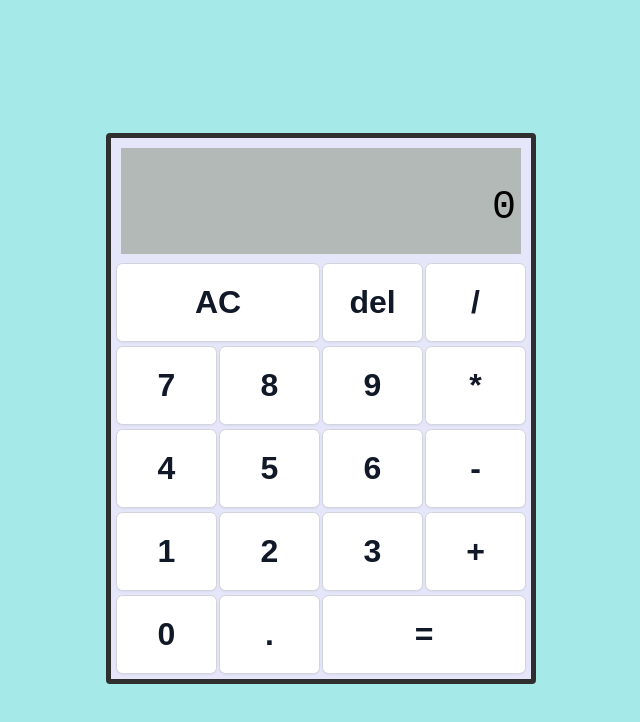
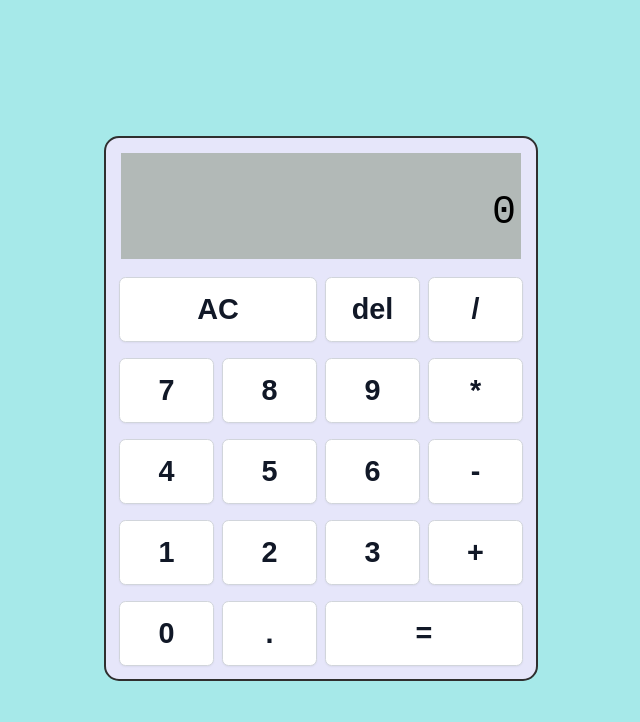
Before and after one commit to SurajG20/Calculator, a plain HTML site: page index.html in a window 1280 px wide. Shown: the whole page, without its empty margins (319-959 px from the left). Drawn offline with Linux system fonts and the light colour scheme.

Commit message:
changes some css

```diff
--- a/style.css
+++ b/style.css
@@ -15,12 +15,12 @@ body{
 
 .main-container{
     background-color: lavender;
-    border: 5px solid rgba(47,47,47,1);
-    border-radius: 4px;
+    border: 2px solid rgba(47,47,47,1);
+    border-radius: 15px;
     display: flex;
     flex-direction: column;
-    gap: 4px;
-    padding: 5px;
+    gap: 10px;
+    padding: 10px;
 }
 .screen{
     grid-column: 1 / -1;
@@ -48,9 +48,10 @@ button{
   border: 1px solid rgb(209,213,219);
   border-radius: .5rem;
   color: #111827;
-  font-size: 2em;
+  font-size: 1.8em;
   font-weight: 600;
-  padding: 20px;
+  padding: 15px;
+  margin: 3px;
   text-align: center;
   box-shadow: 0 1px 2px 0 rgba(0, 0, 0, 0.05);
   cursor: pointer;
```
